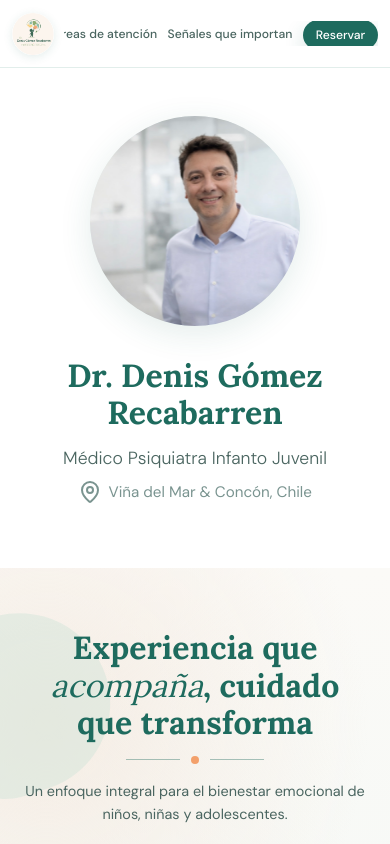
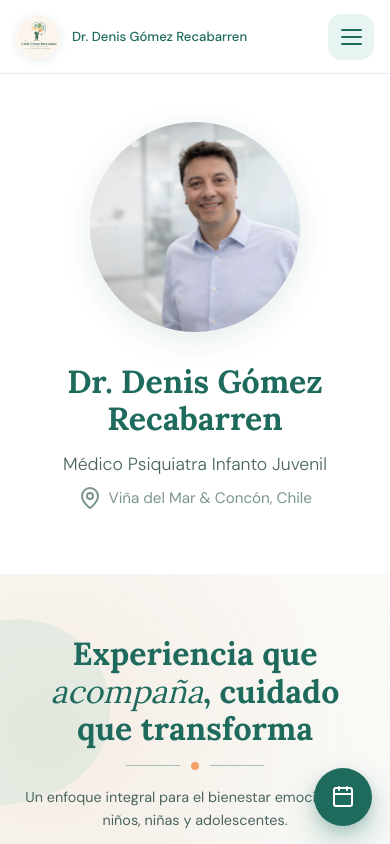
Before and after one commit to alonsogm23/senales-que-importan, a plain HTML site: page index.html in a window 390 px wide. Shown: the top 844 px of the page. Drawn offline with nearby package versions, Linux system fonts and the light colour scheme.

Commit message:
Update index.html

```diff
--- a/index.html
+++ b/index.html
@@ -58,20 +58,19 @@
     .icon-lg svg { width: 24px; height: 24px; }
     .icon-xl svg { width: 28px; height: 28px; }
 
-    /* NAV */
-    nav {
+    /* ── NAV / MENÚ SUPERIOR ── */
+    .site-nav {
       position: sticky;
       top: 0;
-      z-index: 1000;
+      z-index: 100;
       background: rgba(255,255,255,0.96);
-      backdrop-filter: blur(10px);
+      backdrop-filter: blur(12px);
       border-bottom: 1px solid var(--border);
       padding: 0 2rem;
+      display: flex;
+      align-items: center;
+      justify-content: space-between;
       height: 74px;
-      display: flex;
-      align-items: center;
-      justify-content: space-between;
-      gap: 1.5rem;
     }
 
     .nav-brand {
@@ -80,12 +79,11 @@
       gap: 0.75rem;
       text-decoration: none;
       min-width: 0;
-      flex-shrink: 0;
     }
 
     .nav-logo {
-      width: 50px;
-      height: 50px;
+      width: 52px;
+      height: 52px;
       border-radius: 50%;
       overflow: hidden;
       display: flex;
@@ -109,21 +107,18 @@
       box-shadow: 0 6px 20px rgba(30,107,94,0.20);
     }
 
-    .nav-right {
-      display: flex;
-      align-items: center;
-      justify-content: flex-end;
-      flex: 1;
-      min-width: 0;
+    .nav-name {
+      font-weight: 500;
+      font-size: 1rem;
+      color: var(--green-dark);
+      white-space: nowrap;
     }
 
     .nav-links {
       display: flex;
       align-items: center;
-      justify-content: flex-end;
-      gap: 1.1rem;
+      gap: 1.5rem;
       list-style: none;
-      white-space: nowrap;
     }
 
     .nav-links a {
@@ -131,51 +126,58 @@
       color: var(--text-mid);
       font-size: 0.9rem;
       font-weight: 500;
-      position: relative;
-      padding: 0.4rem 0;
-      transition: color 0.25s ease, background 0.25s ease, transform 0.25s ease, box-shadow 0.25s ease;
-    }
-
-    .nav-links a::after {
-      content: '';
-      position: absolute;
-      bottom: 0;
-      left: 50%;
-      right: 50%;
-      height: 1.5px;
-      background: var(--green-dark);
-      transition: left 0.35s var(--ease-expo), right 0.35s var(--ease-expo);
+      transition: color 0.25s ease;
     }
 
     .nav-links a:hover {
       color: var(--green-dark);
     }
 
-    .nav-links a:hover::after {
-      left: 0;
-      right: 0;
-    }
-
-    .nav-links .nav-reservar {
+    .nav-toggle {
+      display: none;
+      width: 46px;
+      height: 46px;
+      border: none;
+      border-radius: 14px;
+      background: var(--green-light);
+      cursor: pointer;
+      align-items: center;
+      justify-content: center;
+      flex-direction: column;
+      gap: 5px;
+    }
+
+    .nav-toggle span {
+      width: 21px;
+      height: 2px;
+      border-radius: 999px;
       background: var(--green-dark);
-      color: var(--white);
-      padding: 0.55rem 1rem;
-      border-radius: 999px;
-      box-shadow: 0 8px 20px rgba(30,107,94,0.18);
-    }
-
-    .nav-links .nav-reservar::after {
-      display: none;
-    }
-
-    .nav-links .nav-reservar:hover {
-      color: var(--white);
-      background: var(--green-mid);
-      transform: translateY(-2px);
-      box-shadow: 0 12px 26px rgba(30,107,94,0.24);
-    }
-
-    /* HERO */
+      transition: transform 0.3s ease, opacity 0.3s ease;
+    }
+
+    .nav-toggle.active span:nth-child(1) {
+      transform: translateY(7px) rotate(45deg);
+    }
+
+    .nav-toggle.active span:nth-child(2) {
+      opacity: 0;
+    }
+
+    .nav-toggle.active span:nth-child(3) {
+      transform: translateY(-7px) rotate(-45deg);
+    }
+
+    @keyframes menuDrop {
+      from {
+        opacity: 0;
+        transform: translateY(-8px);
+      }
+      to {
+        opacity: 1;
+        transform: translateY(0);
+      }
+    }
+
     .hero {
       padding: 5rem 2rem 4rem;
       max-width: 1100px;
@@ -297,7 +299,7 @@
       margin-bottom: 2rem;
     }
 
-    /* STATS */
+    /* ── STATS ── */
     .stats {
       position: relative;
       overflow: hidden;
@@ -500,7 +502,7 @@
       opacity: 0.75;
     }
 
-    /* SOBRE */
+    /* ── SOBRE ── */
     .sobre-text p {
       color: var(--text-mid);
       margin-bottom: 1rem;
@@ -508,7 +510,7 @@
       max-width: 680px;
     }
 
-    /* AREAS */
+    /* ── AREAS ── */
     .areas-bg {
       background:
         radial-gradient(circle at 15% 10%, rgba(245,236,227,0.95), transparent 34%),
@@ -650,29 +652,11 @@
       stroke-linejoin: round;
     }
 
-    .area-icon .fill-sage {
-      fill: #cfe3d8;
-      stroke: none;
-    }
-
-    .area-icon .fill-mint {
-      fill: #a9d8cf;
-      stroke: none;
-    }
-
-    .area-icon .fill-peach {
-      fill: #f5a878;
-      stroke: none;
-    }
-
-    .area-icon .fill-yellow {
-      fill: #f7cf75;
-      stroke: none;
-    }
-
-    .area-icon .soft-stroke {
-      stroke: rgba(30,107,94,0.32);
-    }
+    .area-icon .fill-sage { fill: #cfe3d8; stroke: none; }
+    .area-icon .fill-mint { fill: #a9d8cf; stroke: none; }
+    .area-icon .fill-peach { fill: #f5a878; stroke: none; }
+    .area-icon .fill-yellow { fill: #f7cf75; stroke: none; }
+    .area-icon .soft-stroke { stroke: rgba(30,107,94,0.32); }
 
     .area-card h4 {
       font-family: 'Lora', serif;
@@ -693,7 +677,7 @@
       z-index: 1;
     }
 
-    /* CONSULTA */
+    /* ── CONSULTA / MODALIDAD ── */
     .consulta-bg {
       position: relative;
       overflow: hidden;
@@ -856,13 +840,8 @@
       z-index: 2;
     }
 
-    .consulta-badge.round {
-      border-radius: 50%;
-    }
-
-    .consulta-badge.peach {
-      color: #d97957;
-    }
+    .consulta-badge.round { border-radius: 50%; }
+    .consulta-badge.peach { color: #d97957; }
 
     .consulta-badge .icon svg {
       width: 34px;
@@ -995,7 +974,7 @@
       font-size: 1.15rem;
     }
 
-    /* ACCESO */
+    /* ── ACCESO ── */
     .acceso-bg { background: var(--peach); }
 
     .acceso-header {
@@ -1059,7 +1038,7 @@
       margin-bottom: 1.5rem;
     }
 
-    /* BOTONES */
+    /* ── BOTONES ── */
     .btn {
       display: inline-flex;
       align-items: center;
@@ -1127,7 +1106,50 @@
       box-shadow: 0 6px 16px rgba(30,107,94,0.10);
     }
 
-    /* SEÑALES */
+    /* ── BOTÓN FLOTANTE DE AGENDA ── */
+    .floating-reserve {
+      position: fixed;
+      right: 1.1rem;
+      bottom: calc(1.1rem + env(safe-area-inset-bottom));
+      z-index: 250;
+      width: 58px;
+      height: 58px;
+      border-radius: 50%;
+      background: var(--green-dark);
+      color: white;
+      text-decoration: none;
+      display: flex;
+      align-items: center;
+      justify-content: center;
+      box-shadow:
+        0 14px 30px rgba(30,107,94,0.28),
+        0 5px 12px rgba(30,107,94,0.16);
+      transition:
+        transform 0.3s var(--ease-expo),
+        box-shadow 0.3s var(--ease-expo),
+        background 0.25s ease;
+    }
+
+    .floating-reserve:hover {
+      background: var(--green-mid);
+      transform: translateY(-3px) scale(1.04);
+      box-shadow:
+        0 18px 36px rgba(30,107,94,0.32),
+        0 7px 16px rgba(30,107,94,0.18);
+    }
+
+    .floating-reserve:active {
+      transform: scale(0.94);
+    }
+
+    .floating-reserve .icon svg {
+      color: white;
+      width: 25px;
+      height: 25px;
+      stroke-width: 2;
+    }
+
+    /* ── SEÑALES ── */
     .senales-bg { background: var(--peach); }
 
     .senales-inner {
@@ -1161,7 +1183,7 @@
       margin-bottom: 1.5rem;
     }
 
-    /* CONTACTO */
+    /* ── CONTACTO ── */
     .contacto-grid {
       display: grid;
       grid-template-columns: 1fr 1fr;
@@ -1246,28 +1268,63 @@
     }
 
     @media (max-width: 900px) {
-      nav {
+      .site-nav {
+        height: 74px;
         padding: 0 1rem;
-        gap: 1rem;
-        height: 70px;
+      }
+
+      .nav-logo {
+        width: 50px;
+        height: 50px;
+      }
+
+      .nav-name {
+        font-size: 0.9rem;
+        max-width: 220px;
+        overflow: hidden;
+        text-overflow: ellipsis;
+      }
+
+      .nav-toggle {
+        display: flex;
       }
 
       .nav-links {
-        gap: 0.8rem;
-        overflow-x: auto;
-        scrollbar-width: none;
-      }
-
-      .nav-links::-webkit-scrollbar {
+        position: absolute;
+        top: 74px;
+        left: 1rem;
+        right: 1rem;
         display: none;
+        flex-direction: column;
+        align-items: stretch;
+        gap: 0;
+        padding: 0.85rem;
+        background: rgba(255,255,255,0.98);
+        border: 1px solid var(--border);
+        border-radius: 20px;
+        box-shadow: 0 18px 40px rgba(30,107,94,0.14);
+      }
+
+      .nav-links.open {
+        display: flex;
+        animation: menuDrop 0.25s ease both;
+      }
+
+      .nav-links li {
+        width: 100%;
       }
 
       .nav-links a {
-        font-size: 0.82rem;
-      }
-
-      .nav-links .nav-reservar {
-        padding: 0.48rem 0.85rem;
+        display: block;
+        width: 100%;
+        padding: 0.9rem 1rem;
+        border-radius: 12px;
+        color: var(--text-mid);
+      }
+
+      .nav-links a:hover {
+        background: var(--green-light);
+        color: var(--green-dark);
       }
 
       .hero {
@@ -1322,35 +1379,18 @@
     }
 
     @media (max-width: 560px) {
-      nav {
-        padding: 0 0.75rem;
-        gap: 0.6rem;
-        height: 68px;
-      }
-
-      .nav-logo {
-        width: 42px;
-        height: 42px;
-      }
-
-      .nav-links {
-        gap: 0.65rem;
-      }
-
-      .nav-links a {
-        font-size: 0.76rem;
-      }
-
-      .nav-links .nav-reservar {
-        padding: 0.45rem 0.8rem;
-      }
-
       section { padding: 3rem 1.25rem; }
 
       .areas-grid {
         grid-template-columns: 1fr;
       }
 
+      .nav-name {
+        max-width: 190px;
+        font-size: 0.82rem;
+      }
+
+      .nav-logo { width: 44px; height: 44px; }
       .hero-text h1 { font-size: 2rem; }
 
       .stats {
@@ -1419,22 +1459,28 @@
 
 <body>
 
-  <nav>
+  <nav class="site-nav">
     <a class="nav-brand" href="#inicio">
       <div class="nav-logo">
         <img src="./Copia%20de%20logo-dr-denis.png" alt="Logo Dr. Denis Gómez Recabarren">
       </div>
+      <span class="nav-name">Dr. Denis Gómez Recabarren</span>
     </a>
 
-    <div class="nav-right">
-      <ul class="nav-links">
-        <li><a href="#inicio">Inicio</a></li>
-        <li><a href="#sobre">Sobre mí</a></li>
-        <li><a href="#areas">Áreas de atención</a></li>
-        <li><a href="#senales">Señales que importan</a></li>
-        <li><a class="nav-reservar" href="#consulta">Reservar</a></li>
-      </ul>
-    </div>
+    <button class="nav-toggle" type="button" aria-label="Abrir menú" aria-expanded="false">
+      <span></span>
+      <span></span>
+      <span></span>
+    </button>
+
+    <ul class="nav-links">
+      <li><a href="#inicio">Inicio</a></li>
+      <li><a href="#sobre">Sobre mí</a></li>
+      <li><a href="#areas">Áreas de atención</a></li>
+      <li><a href="#consulta">Modalidad de consulta</a></li>
+      <li><a href="#acceso">Formularios</a></li>
+      <li><a href="#contacto">Contacto</a></li>
+    </ul>
   </nav>
 
   <div id="inicio" class="hero">
@@ -1552,6 +1598,7 @@
       </div>
 
       <div class="areas-grid">
+
         <div class="area-card reveal">
           <div class="area-icon">
             <svg viewBox="0 0 64 64" aria-hidden="true">
@@ -1687,6 +1734,7 @@
           <h4>Trastorno de la Personalidad</h4>
           <p>Evaluación y tratamiento de trastornos de personalidad en adolescentes, promoviendo el desarrollo saludable de la identidad.</p>
         </div>
+
       </div>
     </div>
   </section>
@@ -1704,6 +1752,7 @@
       </div>
 
       <div class="consulta-grid">
+
         <div class="consulta-card telemedicina reveal">
           <div class="consulta-visual">
             <div class="consulta-badge">
@@ -1713,6 +1762,7 @@
 
           <div class="consulta-content">
             <h3>Telemedicina</h3>
+
             <p class="consulta-support">
               <span class="icon icon-sm" data-lucide="wifi"></span>
               Consulta online desde donde estés
@@ -1778,6 +1828,7 @@
 
           <div class="consulta-content">
             <h3>Centro Médico Cenepsi</h3>
+
             <p class="consulta-support">
               <span class="icon icon-sm" data-lucide="navigation"></span>
               7 Norte 645, Edif. Centro Libertad, Of. 305, Viña del Mar
@@ -1826,6 +1877,7 @@
 
           <div class="consulta-content">
             <h3>Centro Médico Cenit</h3>
+
             <p class="consulta-support">
               <span class="icon icon-sm" data-lucide="navigation"></span>
               2 Oriente 52, Viña del Mar
@@ -1851,6 +1903,7 @@
             </div>
           </div>
         </div>
+
       </div>
     </div>
   </section>
@@ -1890,7 +1943,7 @@
     </div>
   </section>
 
-  <section id="senales" class="senales-bg">
+  <section class="senales-bg">
     <div class="section-inner">
       <div class="senales-inner">
         <div class="senales-visual reveal" style="animation: slideInLeft 0.9s var(--ease-expo) 0.1s both;">
@@ -1964,8 +2017,31 @@
     <p style="margin-top:0.4rem">Viña del Mar &amp; Concón, Chile · © 2025</p>
   </footer>
 
+  <a class="floating-reserve" href="#consulta" aria-label="Ir a modalidad de consulta">
+    <span class="icon" data-lucide="calendar"></span>
+  </a>
+
   <script>
     lucide.createIcons();
+
+    const navToggle = document.querySelector('.nav-toggle');
+    const navLinks = document.querySelector('.nav-links');
+
+    if (navToggle && navLinks) {
+      navToggle.addEventListener('click', function () {
+        const isOpen = navLinks.classList.toggle('open');
+        navToggle.classList.toggle('active', isOpen);
+        navToggle.setAttribute('aria-expanded', isOpen ? 'true' : 'false');
+      });
+
+      navLinks.querySelectorAll('a').forEach(function (link) {
+        link.addEventListener('click', function () {
+          navLinks.classList.remove('open');
+          navToggle.classList.remove('active');
+          navToggle.setAttribute('aria-expanded', 'false');
+        });
+      });
+    }
 
     document.addEventListener('DOMContentLoaded', function () {
       const reveals = document.querySelectorAll('.reveal');
```
